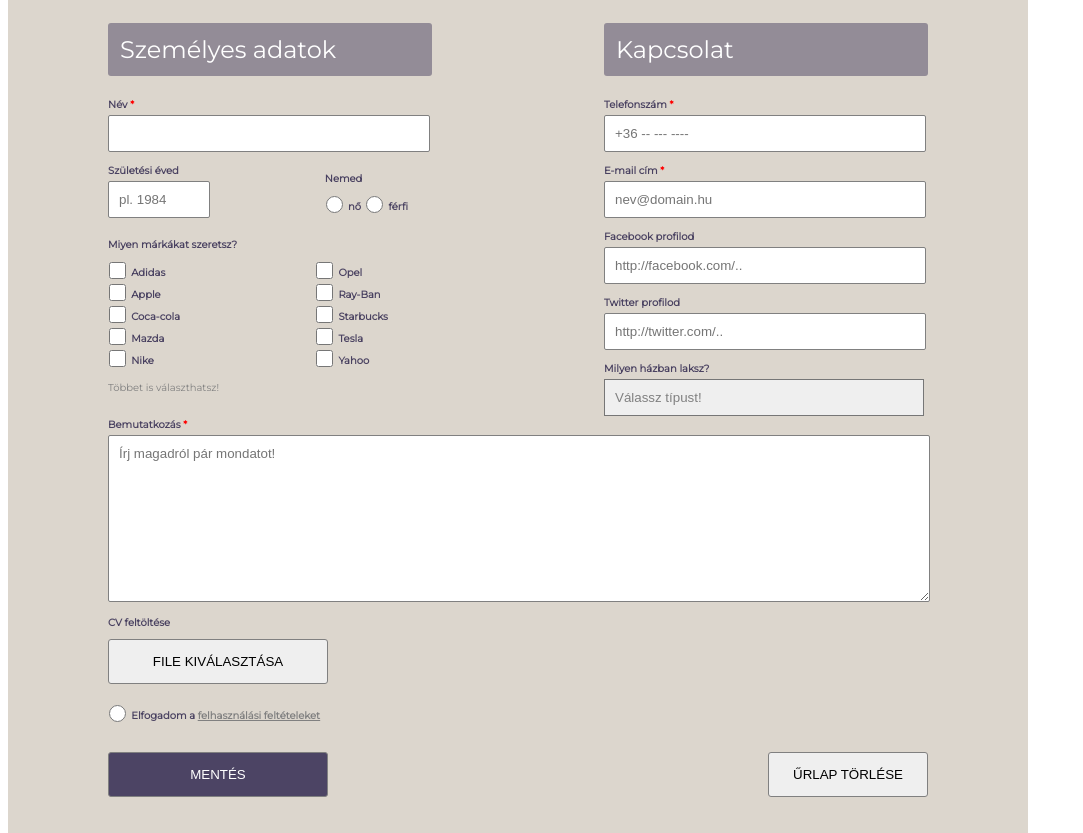
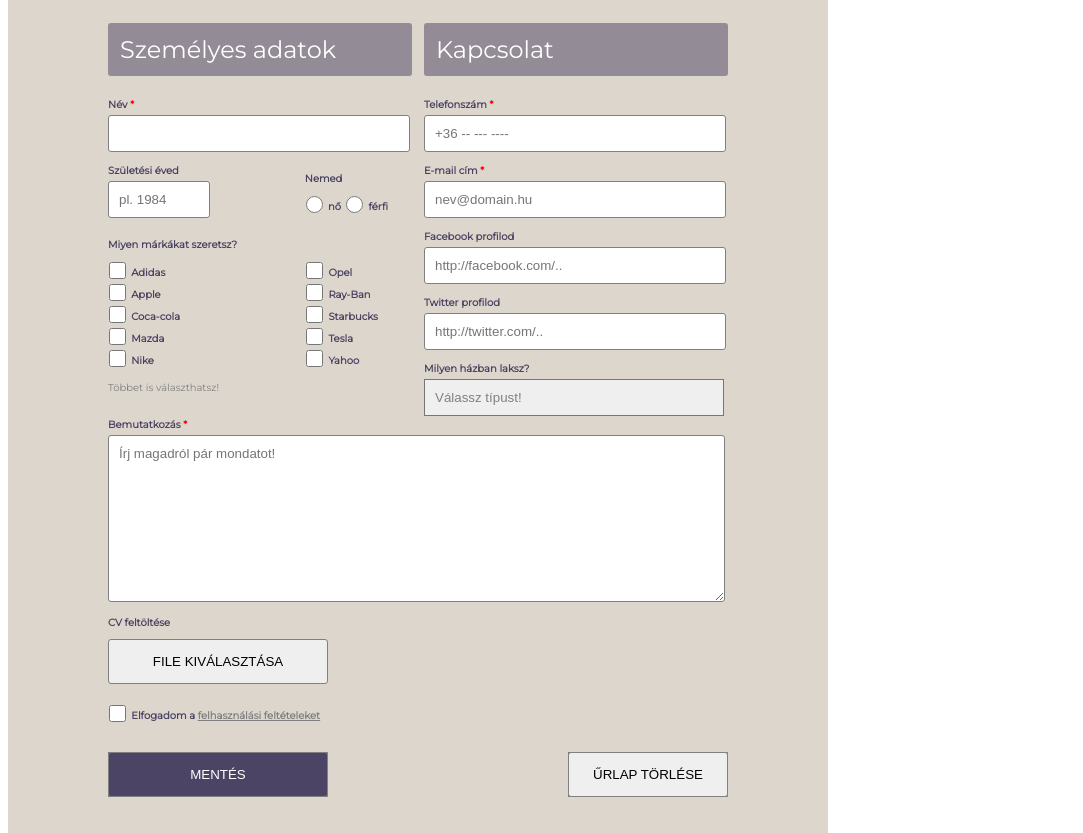
Before and after one commit to greenfox-zerda-lasers/matheb, a plain HTML site: page week-02/day-2/form.html in a window 1280 px wide. Shown: the part 187-1020 px from the top of the page, without its empty margins (0-1083 px from the left). Drawn offline with Linux system fonts and the light colour scheme.

Commit message:
Narrower layout

```diff
--- a/week-02/day-2/form.css
+++ b/week-02/day-2/form.css
@@ -8,7 +8,7 @@ form{
   padding: 100px;
   background-color: #DCD6CD;
   color: #4A4261;
-  width: 820px;
+  width: 620px;
   height: 1000px;
 }
 
@@ -30,7 +30,7 @@ h2{
   background-color: #938C97;
   padding: 12px;
   align-items: center;
-  width: 300px;
+  width: 280px;
   border-radius: 3px;
   font-weight: lighter;
 }
@@ -48,13 +48,15 @@ h2{
   text-align: left;
 }
 
-/*.tricky{
+/*#tricky{
   display: flex;
 }*/
 
 .gender{
   float: right;
-  /*flex: 1;*/
+  padding-right: 20px;
+  /*display: flex;
+  justify-content: space-between;*/
 }
 
 .brands{
@@ -65,7 +67,7 @@ h2{
 }
 
 .brands2{
-  padding-right: 20px;
+  padding-right: 30px;
   align-items: center;
 }
 
@@ -77,10 +79,10 @@ input[type="select"],
 input[type="number"]{
   background-color: white;
   box-shadow: 1px;
-  width: 300px;
+  width: 280px;
   padding: 10px;
   border: 1px solid grey;
-  border-radius: 2px;
+  border-radius: 3px;
   margin-bottom: 10px;
 }
 
@@ -94,15 +96,15 @@ textarea{
   height:145px;
   padding: 10px;
   border: 1px solid grey;
-  border-radius: 2px;
-  width: 800px;
+  border-radius: 3px;
+  width: 595px;
   font-family: Arial;
 }
 
 div > input[type="number"]{
   height:15px;
   border: 1px solid grey;
-  border-radius: 2px;
+  border-radius: 3px;
   width: 80px;
 }
 
@@ -123,8 +125,10 @@ button{
   padding: 10px;
   text-transform: uppercase;
   border: 1px solid grey;
+}
+
+.button{
   margin-bottom: 20px;
-  box-shadow: 1px;
 }
 
 input[type="checkbox"], input[type="radio"]{
@@ -162,7 +166,7 @@ label > strong{
   width: 160px;
 }
 
-#second > input[type="radio"]{
+#second > input[type="checkbox"]{
   width: 17px;
   height: 17px;
   background: white;
@@ -176,7 +180,7 @@ select{
   appearance: none;
 
   display: block;
-  width: 320px;
+  width: 300px;
   padding: 10px;
   color: grey;
 }
@@ -186,5 +190,8 @@ select{
 }
 
 .save, .reset{
-  box-shadow: 2px;
+  font-weight: bold;
+  padding-bottom: 0px;
+  margin-bottom: 0px;
+  box-shadow: inset 2px 0px 21px -4px rgba(0,0,0,0.75)
 }
--- a/week-02/day-2/form.html
+++ b/week-02/day-2/form.html
@@ -26,6 +26,7 @@
           <section id="tricky">
 
             <!-- Radio - Gender -->
+
             <div class="gender">
               <p>Nemed</p>
               <input type="radio" id="female" name="gender" />
@@ -113,7 +114,7 @@
         <div class="button">
           <button type="submit">File kiválasztása</button>
         </div>
-        <input type="radio" id="allow" name="allow" />
+        <input type="checkbox" id="allow" name="allow" />
         <label for="allow">Elfogadom a <strong class="felhaszn">felhasználási feltételeket</strong></label>
 
         <!-- Buttons -->
```
